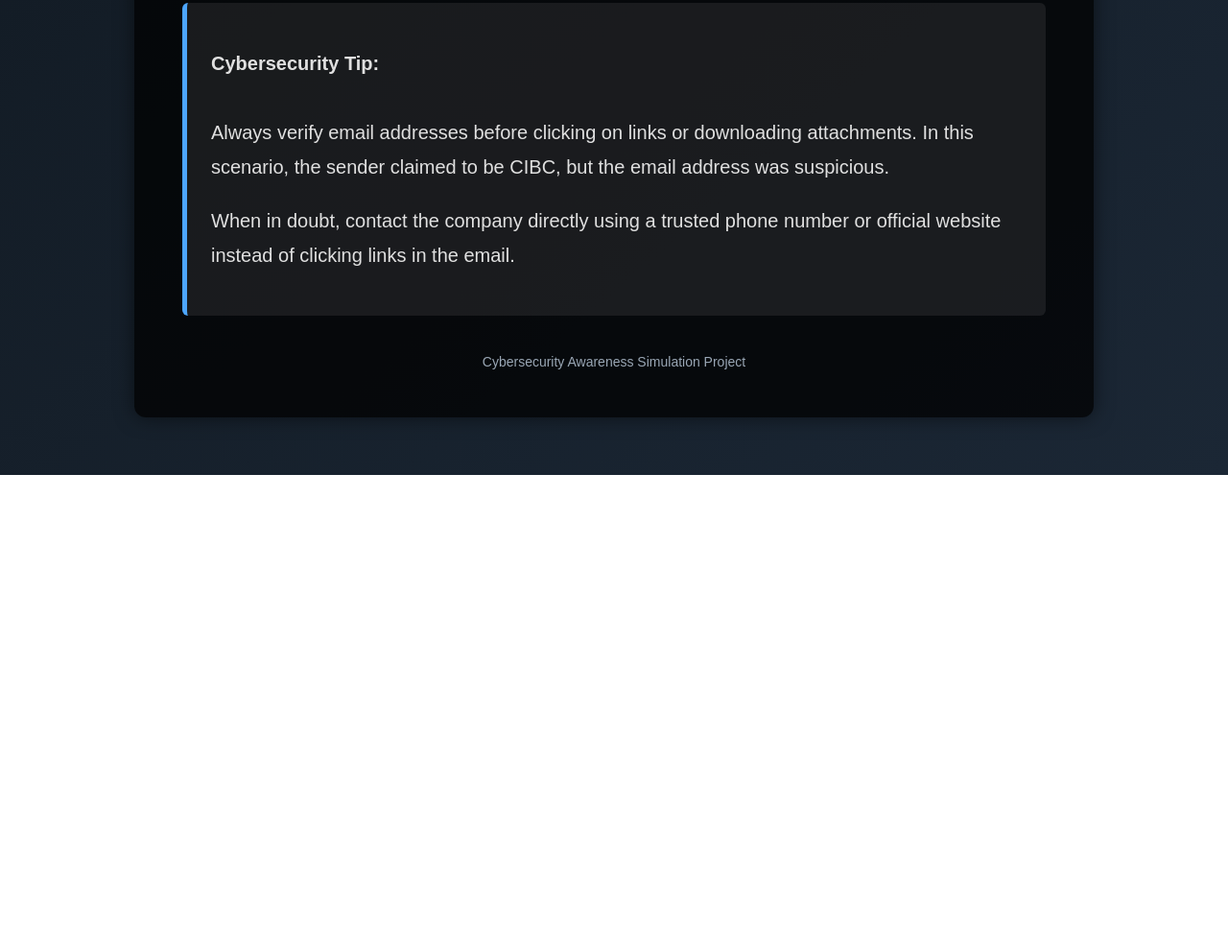
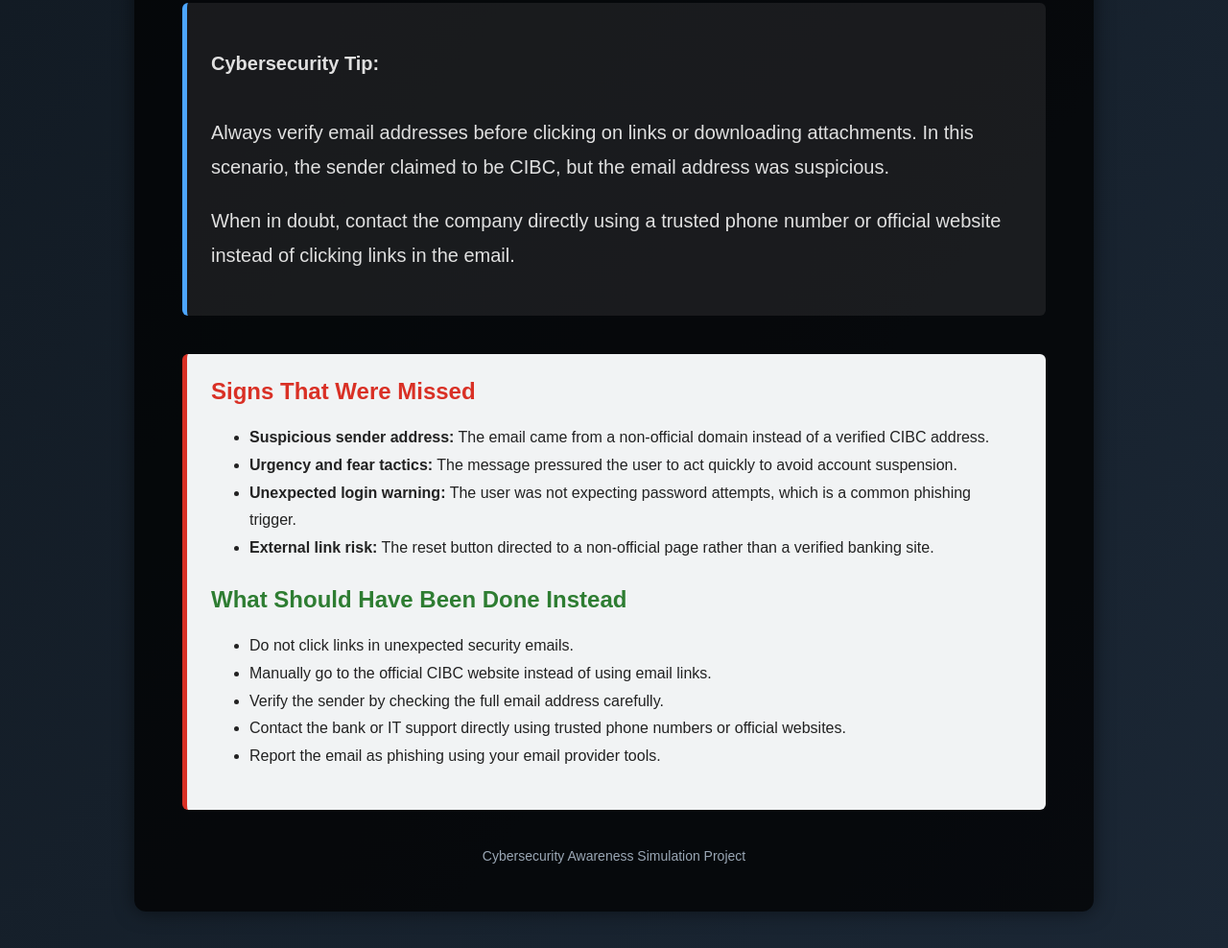
Before and after one commit to arcadiagov/cybersecurity_11, a plain HTML site: page phishing_explination.html in a window 1280 px wide. Shown: the part 623-1611 px from the top of the page at 96% size. Before the commit the page ends 1118 px from the top, so only its background shows below. Drawn offline with Linux system fonts and the light colour scheme.

Commit message:
Update phishing_explination.html

```diff
--- a/phishing_explination.html
+++ b/phishing_explination.html
@@ -136,7 +136,45 @@
                 When in doubt, contact the company directly using a trusted phone number or official website instead of clicking links in the email.
             </p>
         </div>
+<div style="
+    margin-top: 40px;
+    padding: 25px;
+    background-color: #f1f3f4;
+    border-left: 5px solid #d93025;
+    border-radius: 6px;
+">
 
+    <h2 style="margin-top:0; color:#d93025;">
+        Signs That Were Missed
+    </h2>
+
+    <ul style="line-height:1.8; font-size:16px; color:#222;">
+        <li><strong>Suspicious sender address:</strong> The email came from a non-official domain instead of a verified CIBC address.</li>
+
+        <li><strong>Urgency and fear tactics:</strong> The message pressured the user to act quickly to avoid account suspension.</li>
+
+        <li><strong>Unexpected login warning:</strong> The user was not expecting password attempts, which is a common phishing trigger.</li>
+
+        <li><strong>External link risk:</strong> The reset button directed to a non-official page rather than a verified banking site.</li>
+    </ul>
+
+    <h2 style="margin-top:25px; color:#2e7d32;">
+         What Should Have Been Done Instead
+    </h2>
+
+    <ul style="line-height:1.8; font-size:16px; color:#222;">
+        <li>Do not click links in unexpected security emails.</li>
+
+        <li>Manually go to the official CIBC website instead of using email links.</li>
+
+        <li>Verify the sender by checking the full email address carefully.</li>
+
+        <li>Contact the bank or IT support directly using trusted phone numbers or official websites.</li>
+
+        <li>Report the email as phishing using your email provider tools.</li>
+    </ul>
+
+</div>
         <div class="footer">
             Cybersecurity Awareness Simulation Project
         </div>
```
